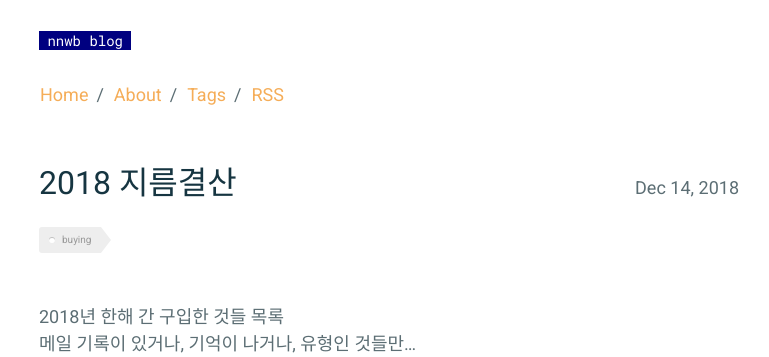
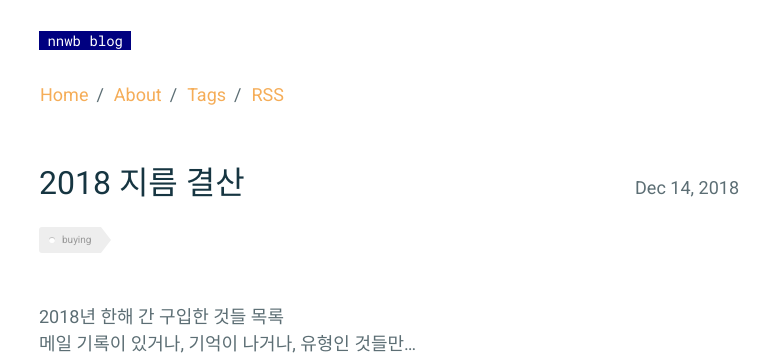
Before and after one commit to nnwb/nnwb.github.io, a Jekyll site: the page built from _posts/2018-12-14-buying2018.md, in a window 1280 px wide and 900 px high. Shown: the top 357 px of the window, without its empty margins (251-1020 px from the left). Built offline with Jekyll 4.4.1, drawn with Linux system fonts in a browser that asks for light colours; comment, search, counter and statistics services are not loaded.

```diff
--- a/_posts/2018-12-14-buying2018.md
+++ b/_posts/2018-12-14-buying2018.md
@@ -1,6 +1,6 @@
 ---
 date: 2018-12-14
-title: 2018 지름결산
+title: 2018 지름 결산
 description: 소확행 모아 대확망
 tags: buying
 layout: post
```
